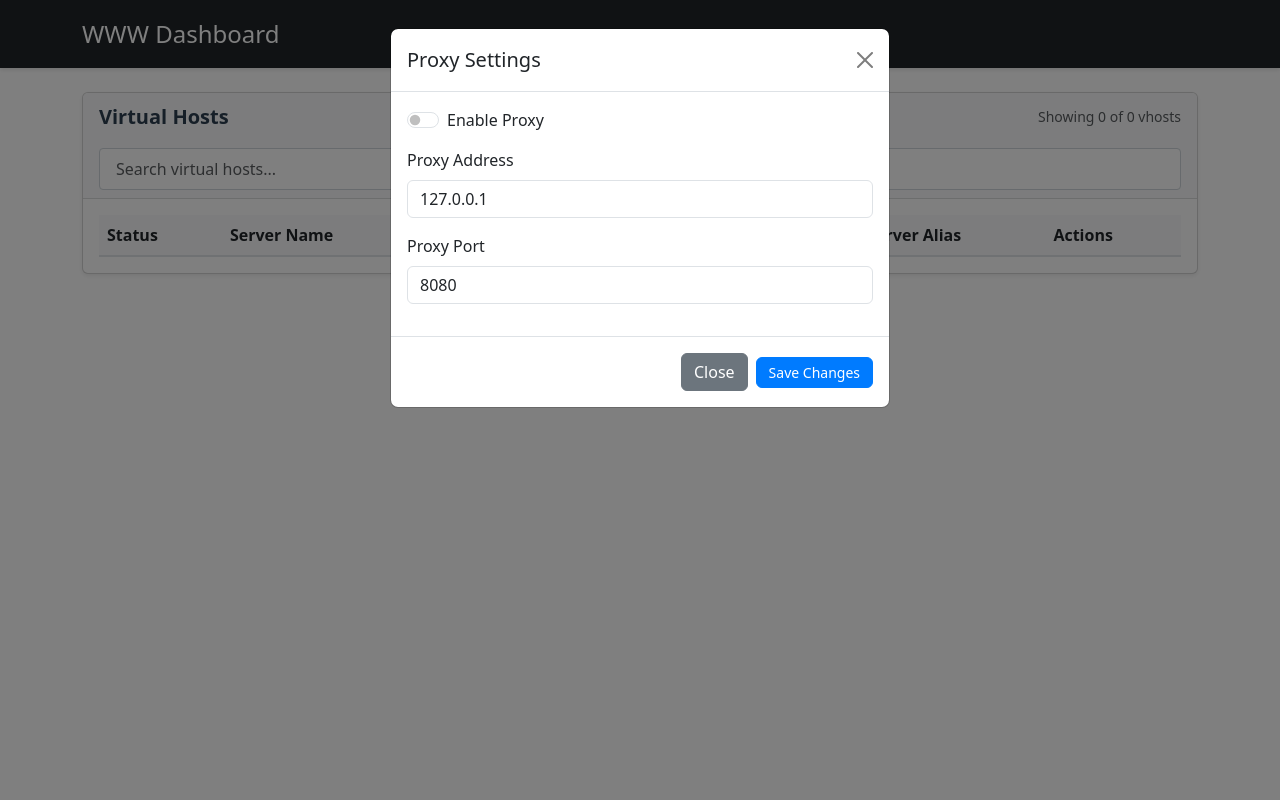
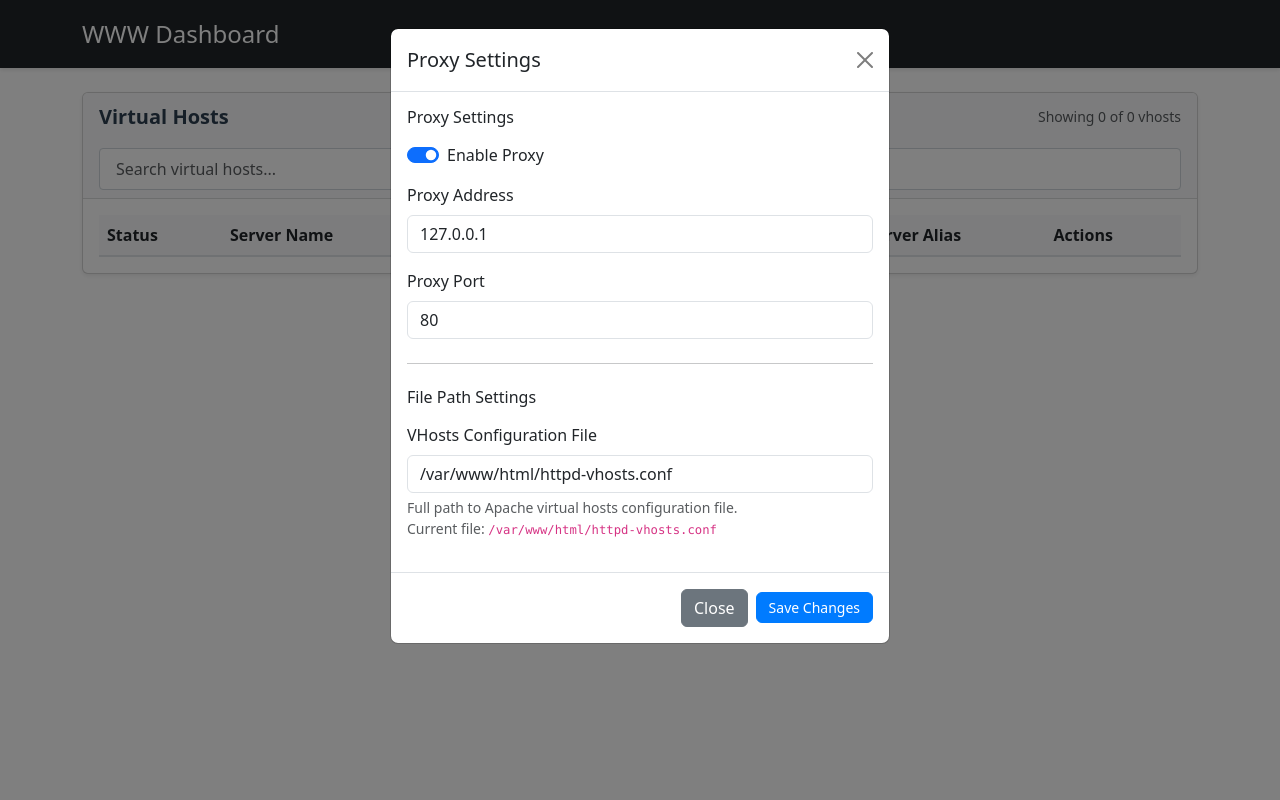
Before and after one commit to hermesthecat/www-dashboard, a PHP site: page / in a window 1280 px wide, after a click on "Proxy Settings". Run offline with PHP 8.4, Linux system fonts and the light colour scheme; lists and menus that the app fills with data are empty; some libraries are stand-ins or nearby versions.

Commit message:
Refactor code for improved readability and maintainability; add path normalization function and enhance proxy configuration handling

```diff
--- a/check_status.php
+++ b/check_status.php
@@ -4,7 +4,8 @@ header('Content-Type: application/json');
 // Configuration constants from index.php
 require_once 'config.php';
 
-function checkVhostStatus($url) {
+function checkVhostStatus($url)
+{
     $ch = curl_init("http://" . $url);
     curl_setopt($ch, CURLOPT_RETURNTRANSFER, true);
     curl_setopt($ch, CURLOPT_NOBODY, true);
--- a/config.php
+++ b/config.php
@@ -1,7 +1,22 @@
 <?php
+// Path normalization function
+function normalizePath($path)
+{
+    // Convert Windows backslashes to forward slashes
+    $path = str_replace('\\', '/', $path);
+    // Remove multiple consecutive slashes
+    $path = preg_replace('|(?<=.)/+|', '/', $path);
+    // Remove trailing slash
+    return rtrim($path, '/');
+}
+
+// System-specific path separator
+define('DS', DIRECTORY_SEPARATOR);
+
 // Proxy Configuration
 define('PROXY_ENABLED', true);  // Set to true to enable proxy
 define('PROXY_ADDRESS', '127.0.0.1');  // Proxy server address
 define('PROXY_PORT', 80);  // Proxy server port
 
-// Other configurations can be added here
+// File Path Configuration
+define('VHOSTS_FILE', normalizePath(__DIR__ . DS . 'httpd-vhosts.conf'));  // Path to Apache vhosts configuration file
--- a/index.php
+++ b/index.php
@@ -1,6 +1,7 @@
 <?php
 // Function to parse vhosts from httpd-vhosts.conf
-function parseVhosts($configFile) {
+function parseVhosts($configFile)
+{
     $vhosts = [];
     $content = file_get_contents($configFile);
 
@@ -38,11 +39,15 @@ function parseVhosts($configFile) {
     return $vhosts;
 }
 
+// Include configuration
+require_once 'config.php';
+
 // Parse vhosts
-$vhosts = parseVhosts('httpd-vhosts.conf');
+$vhosts = parseVhosts(VHOSTS_FILE);
 ?>
 <!DOCTYPE html>
 <html lang="en">
+
 <head>
     <meta charset="UTF-8">
     <meta name="viewport" content="width=device-width, initial-scale=1.0">
@@ -52,6 +57,7 @@ $vhosts = parseVhosts('httpd-vhosts.conf');
     <link href="https://cdn.jsdelivr.net/npm/bootstrap-icons@1.7.2/font/bootstrap-icons.css" rel="stylesheet">
     <link href="style.css" rel="stylesheet">
 </head>
+
 <body>
     <nav class="navbar navbar-expand-lg navbar-dark bg-dark">
         <div class="container">
@@ -127,6 +133,7 @@ $vhosts = parseVhosts('httpd-vhosts.conf');
                 </div>
                 <div class="modal-body">
                     <form id="proxyForm" action="save_config.php" method="post">
+                        <h6 class="mb-3">Proxy Settings</h6>
                         <div class="mb-3">
                             <div class="form-check form-switch">
                                 <input class="form-check-input" type="checkbox" id="proxyEnabled" name="proxy_enabled" <?php echo defined('PROXY_ENABLED') && PROXY_ENABLED ? 'checked' : ''; ?>>
@@ -143,6 +150,17 @@ $vhosts = parseVhosts('httpd-vhosts.conf');
                             <input type="number" class="form-control" id="proxyPort" name="proxy_port"
                                 value="<?php echo defined('PROXY_PORT') ? PROXY_PORT : '8080'; ?>">
                         </div>
+                        <hr class="my-4">
+                        <h6 class="mb-3">File Path Settings</h6>
+                        <div class="mb-3">
+                            <label for="vhostsFile" class="form-label">VHosts Configuration File</label>
+                            <input type="text" class="form-control" id="vhostsFile" name="vhosts_file"
+                                value="<?php echo defined('VHOSTS_FILE') ? str_replace('\\', '/', VHOSTS_FILE) : 'httpd-vhosts.conf'; ?>">
+                            <div class="form-text">
+                                Full path to Apache virtual hosts configuration file.<br>
+                                Current file: <code><?php echo defined('VHOSTS_FILE') ? str_replace('\\', '/', VHOSTS_FILE) : 'Not set'; ?></code>
+                            </div>
+                        </div>
                     </form>
                 </div>
                 <div class="modal-footer">
@@ -157,4 +175,5 @@ $vhosts = parseVhosts('httpd-vhosts.conf');
     <script src="https://cdn.jsdelivr.net/npm/bootstrap@5.3.0/dist/js/bootstrap.bundle.min.js"></script>
     <script src="app.js"></script>
 </body>
+
 </html>
```
Also changed, not shown: app.js (+5 -5 lines), save_config.php (+26 -0 lines), style.css (+16 -9 lines). Lines whose indentation alone changed are shown as unchanged.
